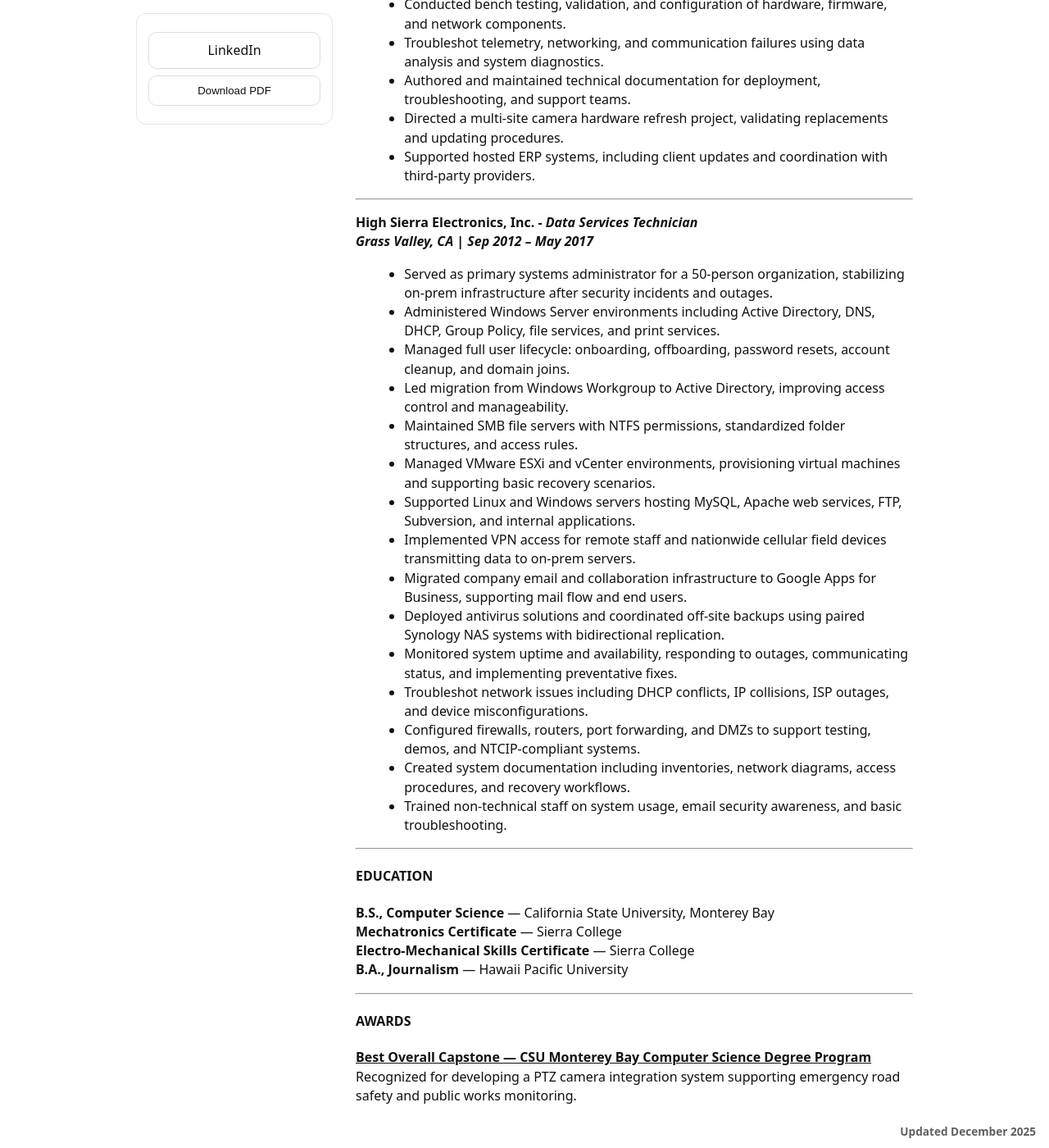
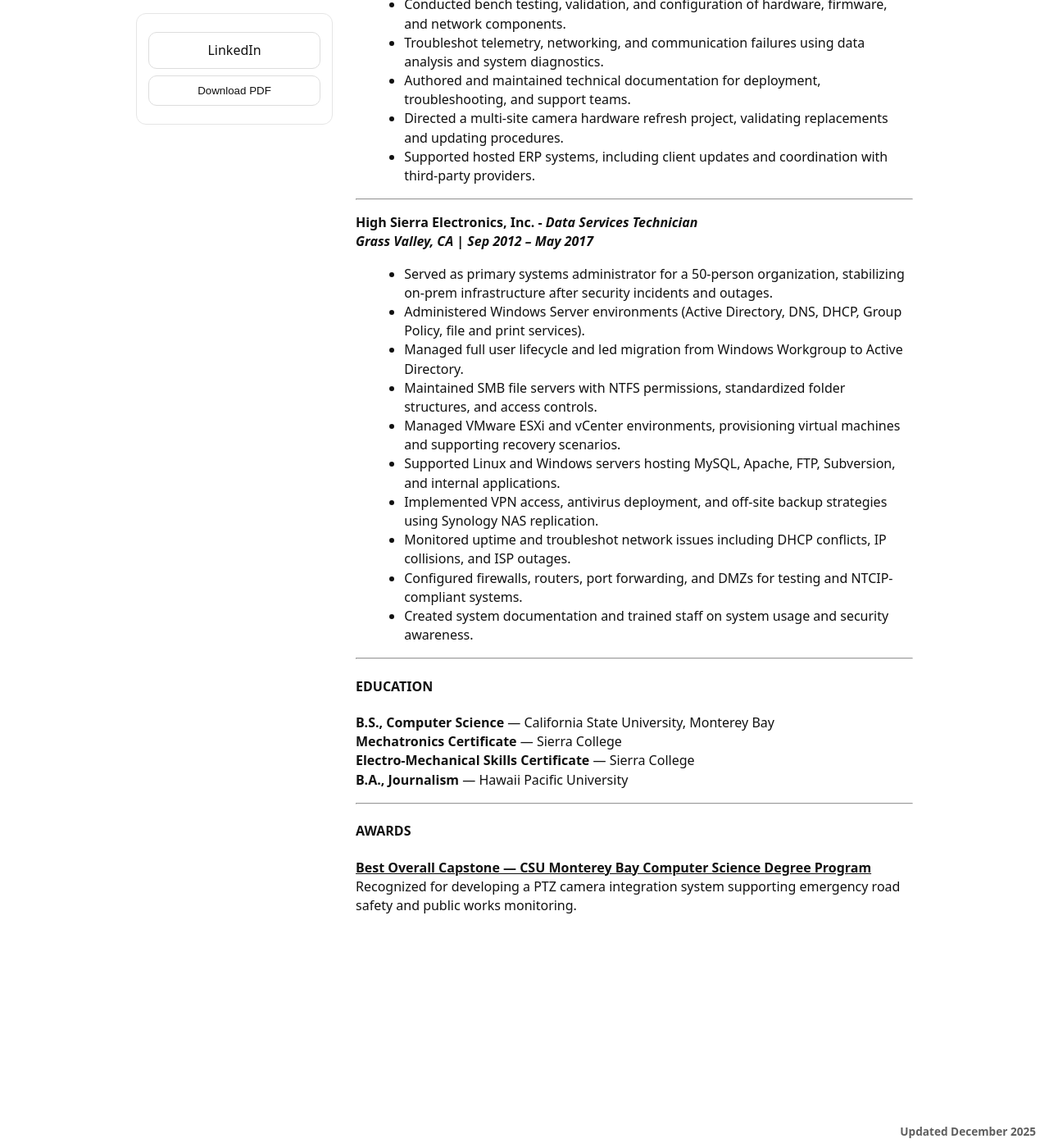
Before and after one commit to jostagirl/PublicResume, a Jekyll site: the page built from v/ITrecruiter/index.md, in a window 1280 px wide and 1400 px high, scrolled down 2195 px. Shown: the whole window at 82% size. Built offline with Jekyll 4.4.1, drawn with Linux system fonts in a browser that asks for light colours; our own code applies the rules of GitHub Pages for plain Markdown files.

Commit message:
Publish resume site update

```diff
--- a/v/ITrecruiter/index.md
+++ b/v/ITrecruiter/index.md
@@ -98,20 +98,16 @@ Systems-focused IT professional with 13+ years of experience supporting and main
 ***Grass Valley, CA | Sep 2012 – May 2017***
 
 - Served as primary systems administrator for a 50-person organization, stabilizing on-prem infrastructure after security incidents and outages.
-- Administered Windows Server environments including Active Directory, DNS, DHCP, Group Policy, file services, and print services.
-- Managed full user lifecycle: onboarding, offboarding, password resets, account cleanup, and domain joins.
-- Led migration from Windows Workgroup to Active Directory, improving access control and manageability.
-- Maintained SMB file servers with NTFS permissions, standardized folder structures, and access rules.
-- Managed VMware ESXi and vCenter environments, provisioning virtual machines and supporting basic recovery scenarios.
-- Supported Linux and Windows servers hosting MySQL, Apache web services, FTP, Subversion, and internal applications.
-- Implemented VPN access for remote staff and nationwide cellular field devices transmitting data to on-prem servers.
-- Migrated company email and collaboration infrastructure to Google Apps for Business, supporting mail flow and end users.
-- Deployed antivirus solutions and coordinated off-site backups using paired Synology NAS systems with bidirectional replication.
-- Monitored system uptime and availability, responding to outages, communicating status, and implementing preventative fixes.
-- Troubleshot network issues including DHCP conflicts, IP collisions, ISP outages, and device misconfigurations.
-- Configured firewalls, routers, port forwarding, and DMZs to support testing, demos, and NTCIP-compliant systems.
-- Created system documentation including inventories, network diagrams, access procedures, and recovery workflows.
-- Trained non-technical staff on system usage, email security awareness, and basic troubleshooting.
+- Administered Windows Server environments (Active Directory, DNS, DHCP, Group Policy, file and print services).
+- Managed full user lifecycle and led migration from Windows Workgroup to Active Directory.
+- Maintained SMB file servers with NTFS permissions, standardized folder structures, and access controls.
+- Managed VMware ESXi and vCenter environments, provisioning virtual machines and supporting recovery scenarios.
+- Supported Linux and Windows servers hosting MySQL, Apache, FTP, Subversion, and internal applications.
+- Implemented VPN access, antivirus deployment, and off-site backup strategies using Synology NAS replication.
+- Monitored uptime and troubleshot network issues including DHCP conflicts, IP collisions, and ISP outages.
+- Configured firewalls, routers, port forwarding, and DMZs for testing and NTCIP-compliant systems.
+- Created system documentation and trained staff on system usage and security awareness.
+
 
 
 ---
```
